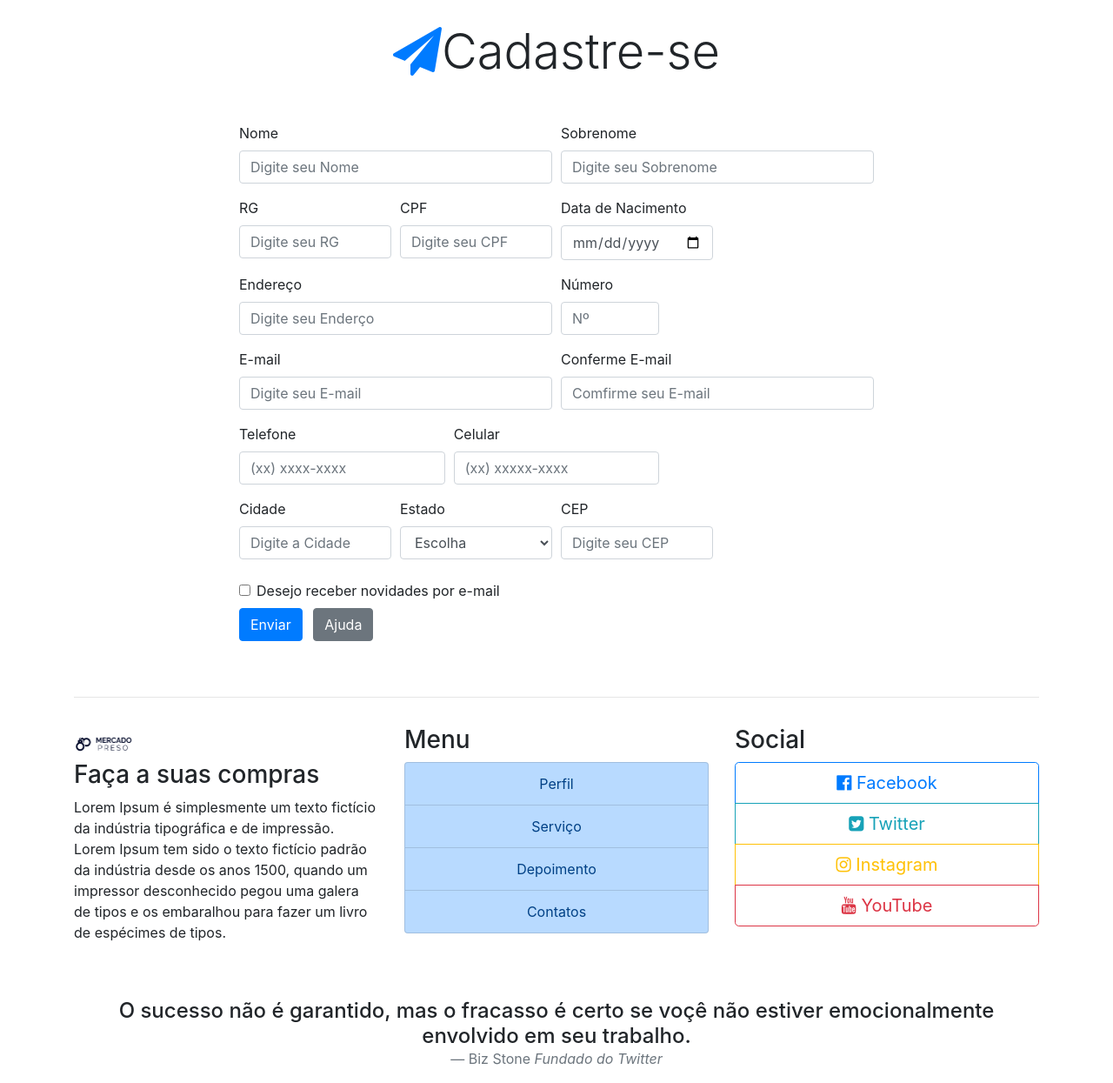
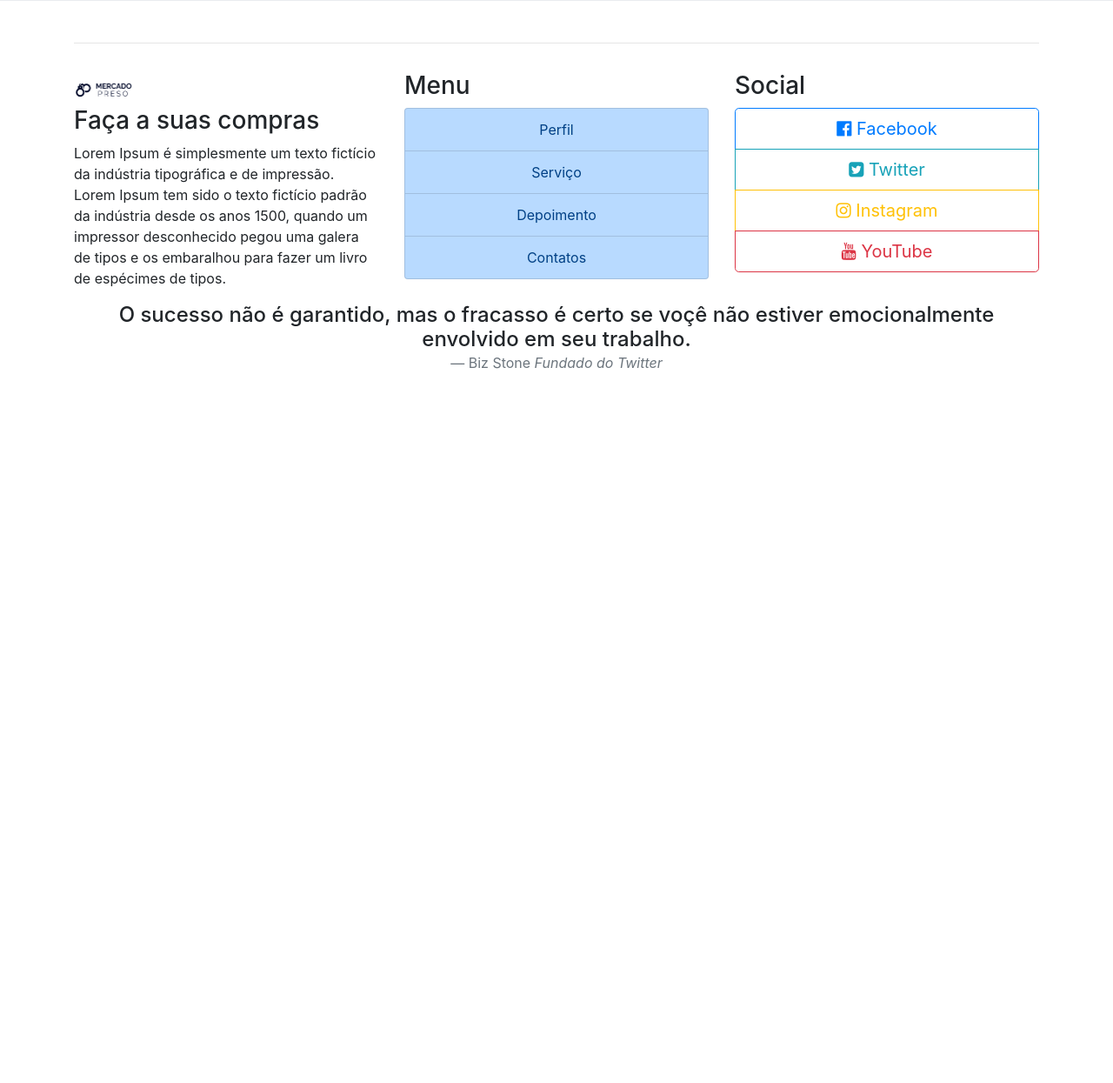
Before and after one commit to DanielSantosLira/node-php, a PHP site: page / in a window 1280 px wide. Shown: the part 2989-4234 px from the top of the page at 87% size. After the commit the page ends 3413 px from the top, so only its background shows below. Run offline with PHP 8.4, Linux system fonts and the light colour scheme; some libraries are stand-ins or nearby versions.

Commit message:
Update index.php

```diff
--- a/index.php
+++ b/index.php
@@ -18,7 +18,7 @@
 
     <div class="container">
 
-      <a class="navbar-brand " href="#"><img src="img/logo.png" alt="" width="70px"></a>
+      <a class="navbar-brand" href="#"><img src="img/logo.png" alt="" width="200px"></a>
 
       <button class="navbar-toggler" type="button" data-toggle="collapse" data-target="#navbarSite">
         <span class="navbar-toggler-icon"></span>
@@ -55,15 +55,14 @@
             <a href="#" class="nav-link dropdown-toggle text-dark" data-toggle="dropdown" id="navDrop">Social</a>
 
             <div class="dropdown-menu bg-white ">
-              <form>
-                <div class="mb-3">
-                  <label for="exampleInputEmail1" class="form-label">Email address</label>
-                  <input type="email" class="form-control" id="exampleInputEmail1" aria-describedby="emailHelp">
-                  <div id="emailHelp" class="form-text">We'll never share your email with anyone else.</div>
+              <form class="px-4 py-7">
+                <div class="form-group">
+                  <label for="exampleDropdownFormEmail1">Endereço de email</label>
+                  <input type="email" class="form-control" id="exampleDropdownFormEmail1" placeholder="email@exemplo.com">
                 </div>
-                <div class="mb-3">
-                  <label for="exampleInputPassword1" class="form-label">Password</label>
-                  <input type="password" class="form-control" id="exampleInputPassword1">
+                <div class="form-group">
+                  <label for="exampleDropdownFormPassword1">Senha</label>
+                  <input type="password" class="form-control" id="exampleDropdownFormPassword1" placeholder="Senha">
                 </div>
                 <div class="mb-3 form-check">
                   <input type="checkbox" class="form-check-input" id="exampleCheck1">
@@ -132,7 +131,7 @@
   <!-- Inicio do card -->
   <div class="container">
 
-    <div class="row">
+    <div class="row ">
 
       <div class="col-12 text-center my-5">
         <h1 class="display-3"><i class="fa fa-cogs text-primary" aria-hidden="true"></i> SEJA BEM VINDO</h1>
@@ -218,7 +217,7 @@
       </div>
     </div>
 
-    <div class="row justify-content-sm-center ">
+    <div class="row justify-content-sm-center">
 
       <div class="col-sm-6 col-md-4">
 
@@ -439,140 +438,7 @@
   </div>
   <!-- Fim do Jombontron -->
 
-  <!--Inicio Formulário -->
   <div class="container">
-
-    <div class="col-12 text-center my-5">
-      <h1 class="display-4"><i class="fa fa-paper-plane text-primary" aria-hidden="true"></i>Cadastre-se</h1>
-    </div>
-
-    <div class="row justify-content-center mb-5">
-
-      <div class="col-sm-12 col-md-10 col-lg-8">
-        <form>
-          <div class="form-row">
-            <div class="form-group col-sm-6">
-              <label for="inputNome">Nome</label>
-              <input type="text" class="form-control" id="inputNome" placeholder="Digite seu Nome" required>
-            </div>
-
-            <div class="form-group col-sm-6">
-              <label for="inputSobrenome">Sobrenome</label>
-              <input type="text" class="form-control" id="inputNome" placeholder="Digite seu Sobrenome" required>
-            </div>
-          </div>
-
-          <div class="form-row">
-            <div class="form-group col-sm-3">
-              <label for="inputRg">RG</label>
-              <input type="number" class="form-control" id="inputRg" placeholder="Digite seu RG" maxlength="13" required>
-
-            </div>
-            <div class="form-group col-sm-3">
-              <label for="inputCPF">CPF</label>
-              <input type="number" class="form-control" id="inputCPF" placeholder="Digite seu CPF" maxlength="13" required>
-
-            </div>
-            <div class="form-group col-sm-3">
-              <label for="inputDate">Data de Nacimento</label>
-              <input type="date" class="form-control" id="inputDate" placeholder="" required>
-            </div>
-
-          </div>
-
-          <div class="form-row">
-
-            <div class="form-group col-sm-6">
-              <label for="inputEnd">Endereço</label>
-              <input type="text" class="form-control" id="inputEnd" placeholder="Digite seu Enderço" required>
-            </div>
-
-            <div class="form-group col-sm-2">
-              <label for="inputNum">Número</label>
-              <input type="number" class="form-control" id="inputNum" placeholder="Nº" required>
-            </div>
-
-            <div class="form-group col-sm-6">
-              <label for="inputEmail">E-mail</label>
-              <input type="text" class="form-control" id="inputEmail" placeholder="Digite seu E-mail" required>
-            </div>
-
-            <div class="form-group col-sm-6">
-              <label for="inputCof">Conferme E-mail</label>
-              <input type="text" class="form-control" id="inputEmail" placeholder="Comfirme seu E-mail" required>
-            </div>
-          </div>
-
-          <div class="form-row">
-            <div class="form-group col-sm-4">
-
-              <label for="inputTel">Telefone</label>
-              <input type="number" class="form-control" id="inputTel" placeholder="(xx) xxxx-xxxx" required>
-
-            </div>
-            <div class="form-group col-sm-4">
-
-              <label for="inputCel">Celular</label>
-              <input type="number" class="form-control" id="inputCel" placeholder="(xx) xxxxx-xxxx" required>
-
-            </div>
-
-          </div>
-
-          <div class="form-row">
-
-            <div class="form-group col-sm-3">
-              <label for="inputCidade">Cidade</label>
-              <input type="text" class="form-control" id="inputCidade" placeholder="Digite a Cidade" required>
-            </div>
-
-            <div class="for-group col-sm-3">
-              <label for="inputEst">Estado</label>
-              <select name="" id="inputEst" class="form-control">
-                <option value="" selected>Escolha</option>
-                <option value="SP">São paulo</option>
-                <option value="RJ">Rio de Janeiro</option>
-                <option value="MG">Minas Gereais</option>
-              </select>
-            </div>
-
-            <div class="for-group col-sm-3">
-
-              <label for="inputCEP">CEP</label>
-              <input type="text" class="form-control" id="inputCEP" placeholder="Digite seu CEP" required>
-
-            </div>
-
-          </div>
-
-          <div class="form-row">
-
-            <div class="for-group col-sm-12  mt-2">
-
-              <div class="form-check ">
-
-                <label for="" class="form-check-label">
-                  <input type="checkbox" class="form-check-input"> Desejo receber novidades por e-mail
-                </label>
-
-              </div>
-
-            </div>
-
-          </div>
-
-          <div class="form-row">
-            <div class="for-group col-sm-12  mt-2">
-              <button type="submit" class="btn btn-primary">Enviar</button>
-              <a tabindex="0" class="btn btn-secondary ml-2" role="button" data-toggle="popover" data-placement="right" trigger="focus" title="Precisa de ajuda" data-content=" O que podemos lhe ajudar">Ajuda</a>
-            </div>
-          </div>
-
-        </form>
-      </div>
-
-    </div>
-    <!--Fim Formulário -->
 
     <!-- inicio do Rodapé -->
     <div class="row">
@@ -612,7 +478,7 @@
 
       </div>
 
-      <div class="col-12 mt-5">
+      <div class="col-12 mt-">
         <blockquote class="blockquote text-center">
           <h4 class="mb-0">O sucesso não é garantido,
             mas o fracasso é certo se voçê não estiver
@@ -686,12 +552,6 @@
   <script src="node_modules/popper.js/dist/umd/popper.js"></script>
   <script src="node_modules/bootstrap/dist/js/bootstrap.js"></script>
 
-  <script>
-    $(function() {
-      $('[data-toggle="popover"]').popover()
-
-    });
-  </script>
 
 
 </body>
```
